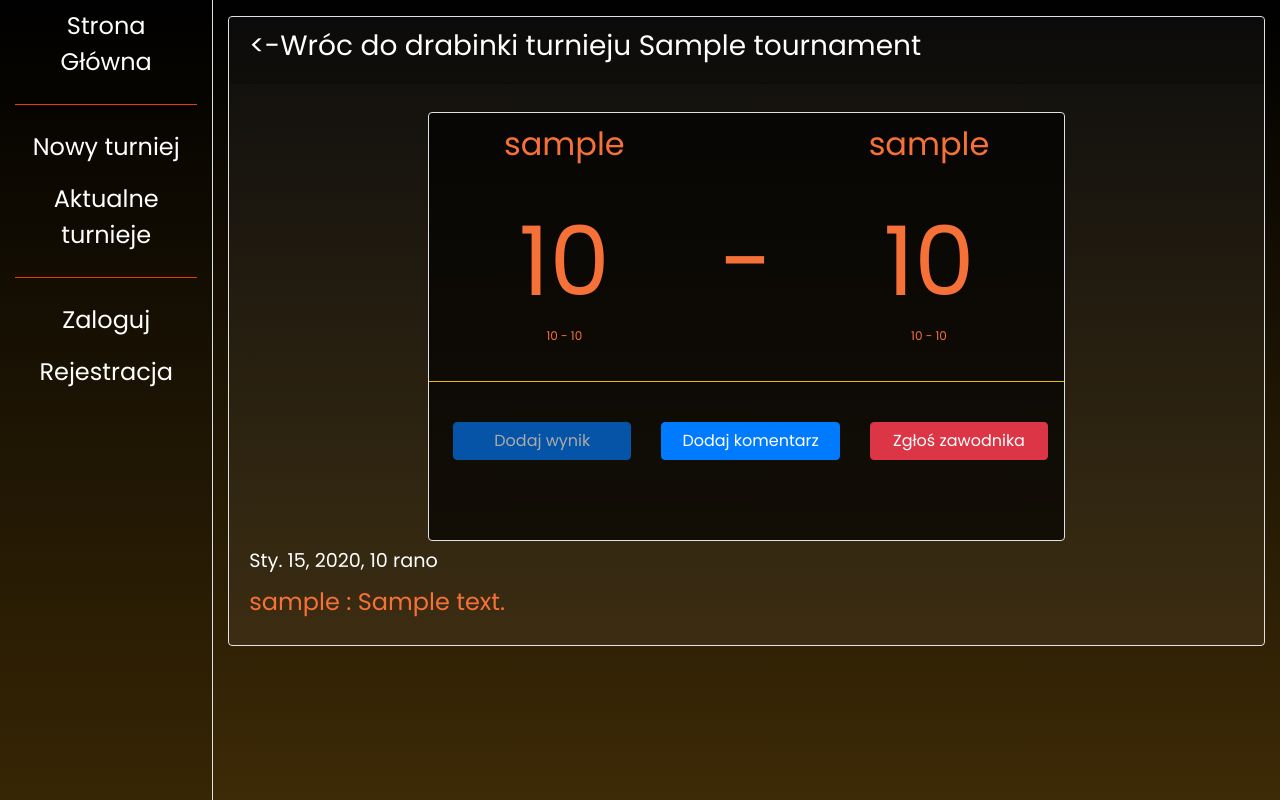
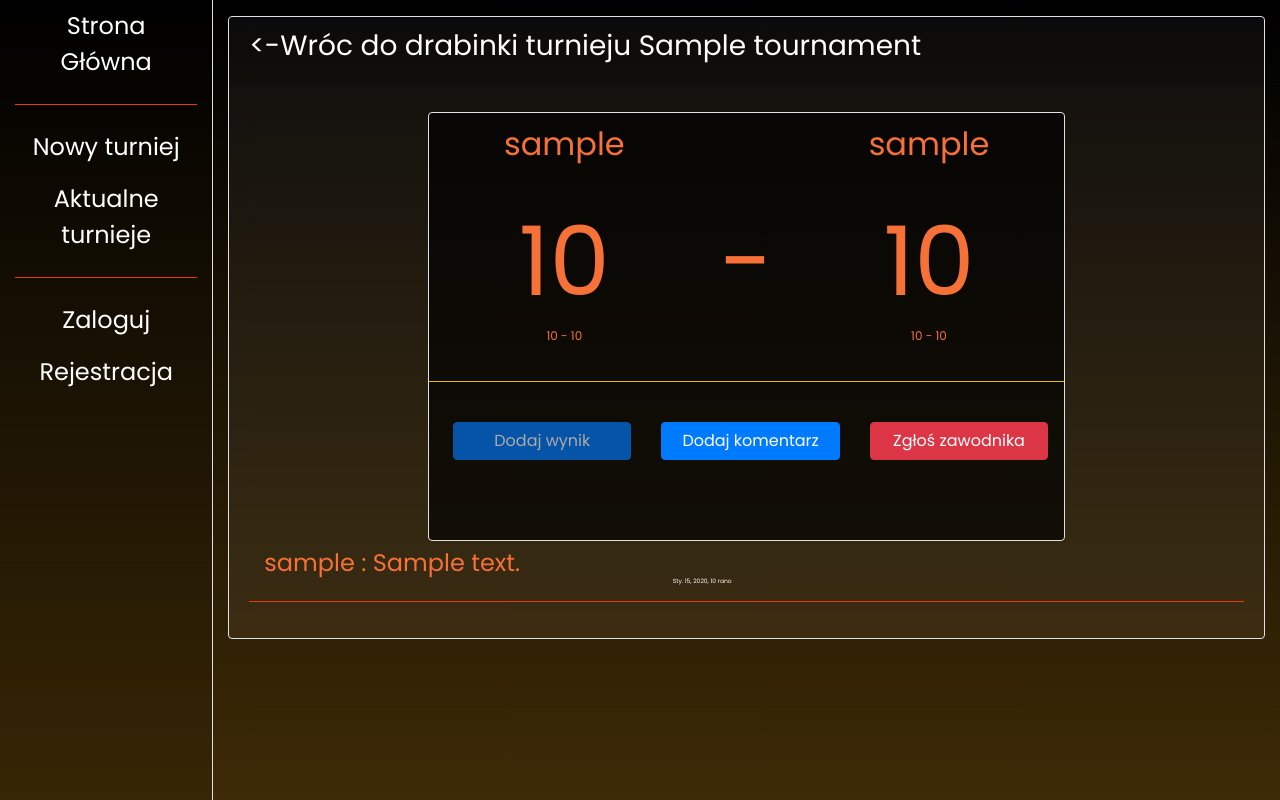
Before and after one commit to psgoral/Django-Tournament-Creator, a Django app: a page that uses main/templates/main/match.html in a window 1280 px wide. Run offline with Django 3.2, Linux system fonts and the light colour scheme; tables that the repository leaves empty hold one stand-in row (values such as "Sample post"); some libraries are stand-ins or nearby versions.

Commit message:
deploy-script

```diff
--- a/main/templates/main/match.html
+++ b/main/templates/main/match.html
@@ -130,10 +130,13 @@
                                 </div>
                             </div>
                         </div>
+                    </div>
+                    <div class="row-8">
                         {%for comment in comments%}
-                            <div class="col-8">
+                        <div class="col-6">
                             <h4>
-                                    <p class="small text-white">{{comment.date}}</p> {{comment.author}} : {{comment.message}}
+                                {{comment.author}} : {{comment.message}}
+                                <p class="small text-white text-right" style="font-size:6px">{{comment.date}}</p>
                             </h4>
                         </div>
                         <hr style="background-color: orangered;">
@@ -142,4 +145,5 @@
     </div>
 </div>
 </div>
+</div>
 {% endblock %}
```
Lines whose indentation alone changed are shown as unchanged.
